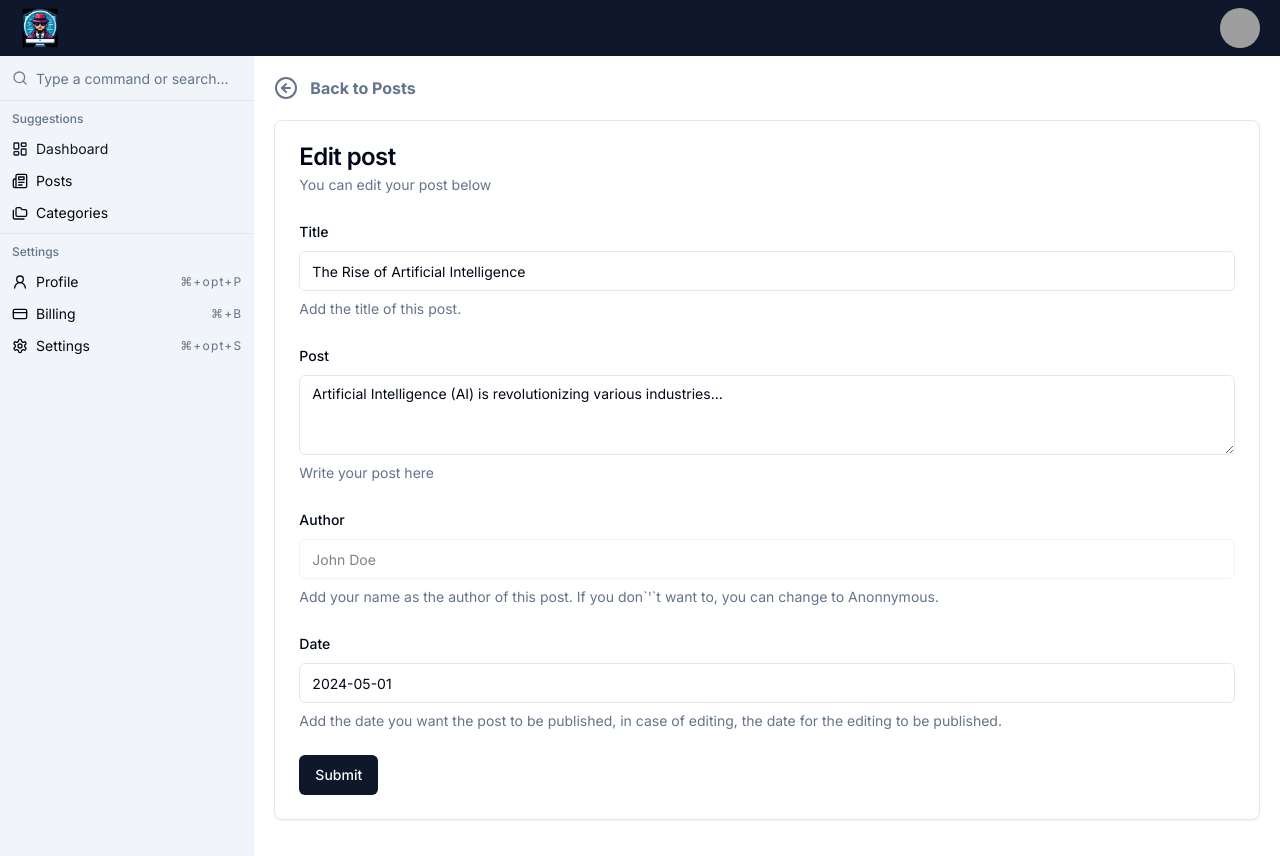
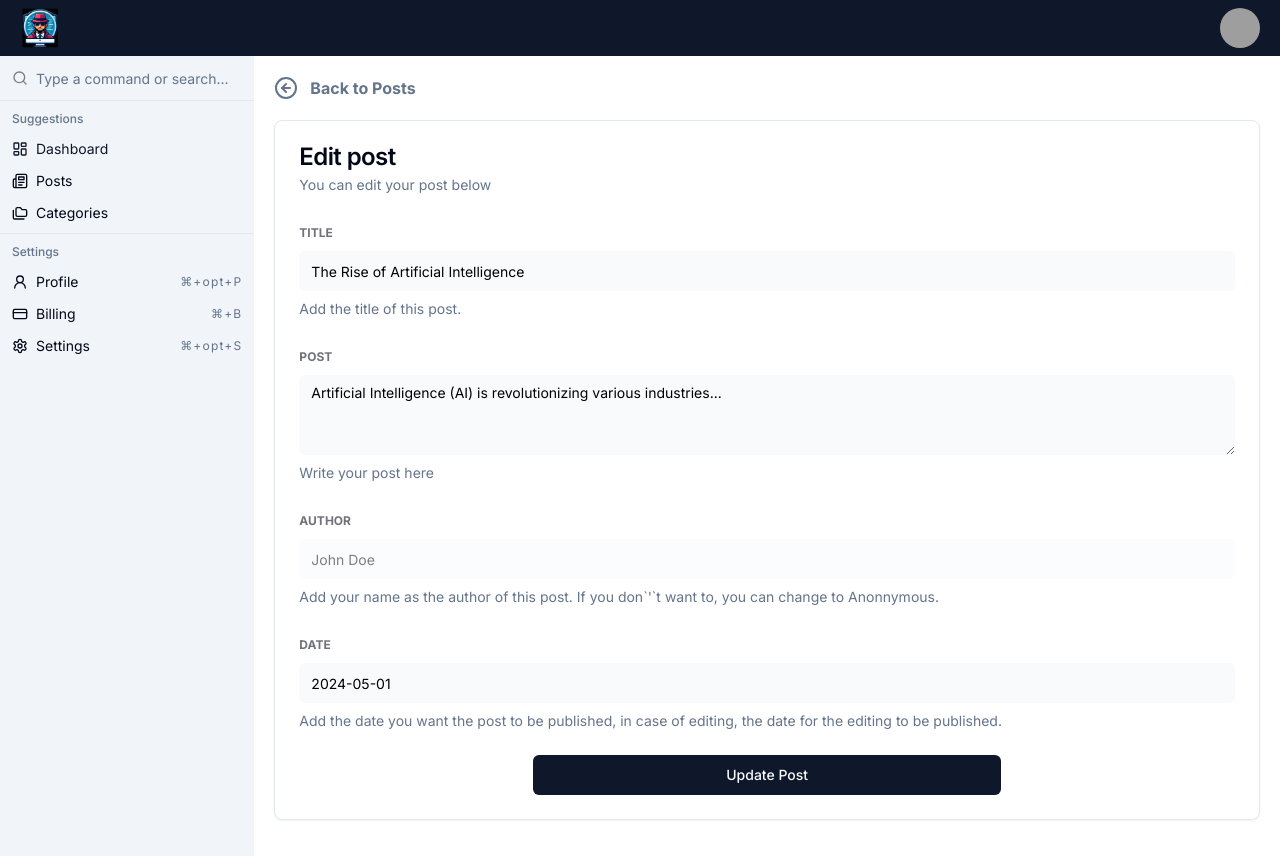
Before and after one commit to betocostadev/next-dash, a Next.js app: page /posts/edit/1 in a window 1280 px wide. Built offline with nearby package versions, Linux system fonts and the light colour scheme; grey boxes are pictures that could not be loaded.

Commit message:
Feat: Improved post update form

```diff
--- a/components/Posts/PostForm.tsx
+++ b/components/Posts/PostForm.tsx
@@ -55,6 +55,11 @@ const PostForm = ({ post }: { post?: Post }) => {
     console.log(data)
   }
 
+  const formClasses = (element: string) =>
+    element === 'input'
+      ? 'bg-slate-50 border-1 focus-visible:ring-1 text-black focus-visible:ring-offset-2 dark:bg-slate-500 dark:text-white'
+      : 'uppercase text-xs font-bold text-zinc-500 dark:text-white'
+
   return (
     <Card>
       <CardHeader>
@@ -69,9 +74,13 @@ const PostForm = ({ post }: { post?: Post }) => {
               name="title"
               render={({ field }) => (
                 <FormItem>
-                  <FormLabel>Title</FormLabel>
+                  <FormLabel className={formClasses('label')}>Title</FormLabel>
                   <FormControl>
-                    <Input placeholder="Post title" {...field} />
+                    <Input
+                      className={formClasses('input')}
+                      placeholder="Post title"
+                      {...field}
+                    />
                   </FormControl>
                   <FormDescription>Add the title of this post.</FormDescription>
                   <FormMessage />
@@ -83,9 +92,13 @@ const PostForm = ({ post }: { post?: Post }) => {
               name="body"
               render={({ field }) => (
                 <FormItem>
-                  <FormLabel>Post</FormLabel>
+                  <FormLabel className={formClasses('label')}>Post</FormLabel>
                   <FormControl>
-                    <Textarea placeholder="This post is about..." {...field} />
+                    <Textarea
+                      className={formClasses('input')}
+                      placeholder="This post is about..."
+                      {...field}
+                    />
                   </FormControl>
                   <FormDescription>Write your post here</FormDescription>
                   <FormMessage />
@@ -97,9 +110,10 @@ const PostForm = ({ post }: { post?: Post }) => {
               name="author"
               render={({ field }) => (
                 <FormItem>
-                  <FormLabel>Author</FormLabel>
+                  <FormLabel className={formClasses('label')}>Author</FormLabel>
                   <FormControl>
                     <Input
+                      className={formClasses('input')}
                       placeholder="Post author"
                       disabled={post?.author ? true : false}
                       {...field}
@@ -118,9 +132,13 @@ const PostForm = ({ post }: { post?: Post }) => {
               name="date"
               render={({ field }) => (
                 <FormItem>
-                  <FormLabel>Date</FormLabel>
+                  <FormLabel className={formClasses('label')}>Date</FormLabel>
                   <FormControl>
-                    <Input placeholder="Publish date" {...field} />
+                    <Input
+                      className={formClasses('input')}
+                      placeholder="Publish date"
+                      {...field}
+                    />
                   </FormControl>
                   <FormDescription>
                     Add the date you want the post to be published, in case of
@@ -130,7 +148,14 @@ const PostForm = ({ post }: { post?: Post }) => {
                 </FormItem>
               )}
             />
-            <Button type="submit">Submit</Button>
+            <div className="flex justify-center">
+              <Button
+                className="w-full dark:bg-slate-800 dark:text-white sm:w-1/2"
+                type="submit"
+              >
+                Update Post
+              </Button>
+            </div>
           </form>
         </Form>
       </CardContent>
```
